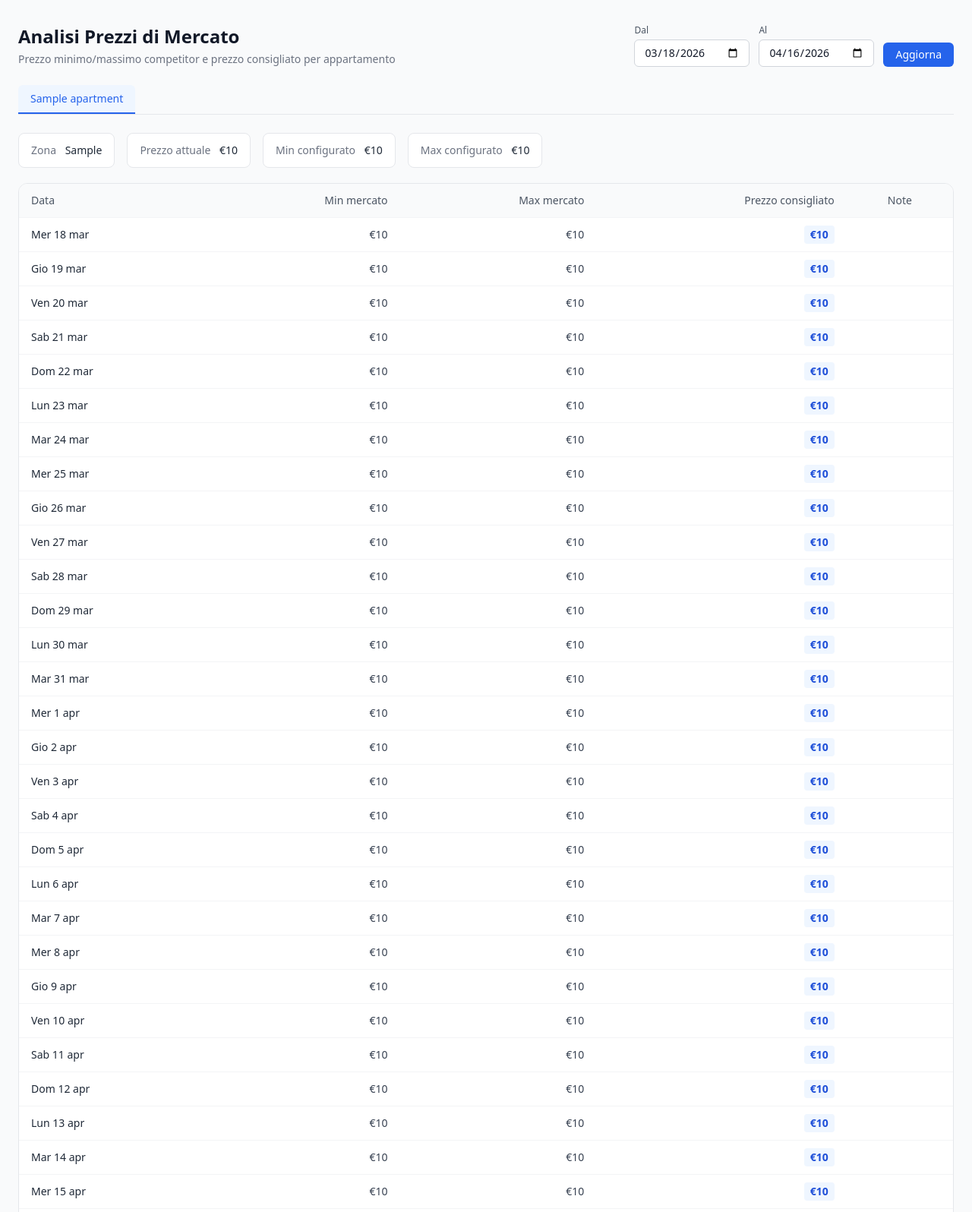
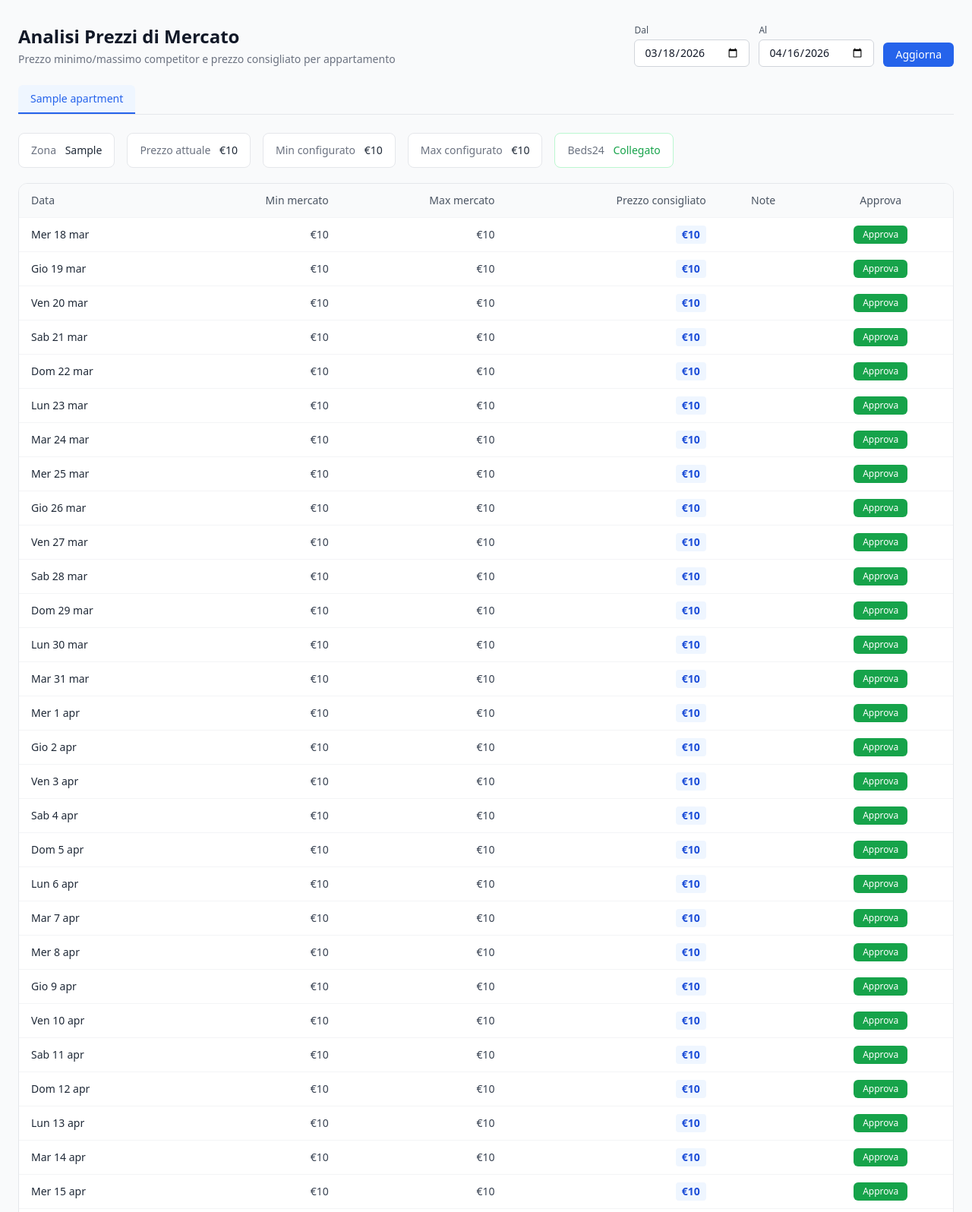
Before and after one commit to Cc160591/Gestione-affitti-brevi, a FastAPI app: page /pricing-analysis in a window 1280 px wide. Shown: the part 53-1649 px from the top of the page at 76% size. Run offline with FastAPI, Linux system fonts and the light colour scheme; tables that the repository leaves empty hold one stand-in row (values such as "Sample post"); some libraries are stand-ins or nearby versions.

Commit message:
Add approve button and Beds24 apply endpoint
- POST /api/pricing/apply: applies suggested price to Beds24 (→ Airbnb)
  for a given apartment + date, saves to price_history (was_autonomous=False)
- GET /api/pricing now includes beds24_id per apartment
- Pricing analysis page: Approva column with per-row state (idle →
  loading → applied/error), beds24 status badge, warning if not configured

Co-Authored-By: Claude Sonnet 4.6 <noreply@anthropic.com>

```diff
--- a/frontend/templates/pricing_analysis.html
+++ b/frontend/templates/pricing_analysis.html
@@ -44,7 +44,7 @@
     </div>
   </div>
 
-  <!-- Stato caricamento / errore -->
+  <!-- Stato caricamento / errore globale -->
   <div x-show="loading" class="flex justify-center py-16">
     <svg class="animate-spin h-8 w-8 text-blue-500" xmlns="http://www.w3.org/2000/svg" fill="none" viewBox="0 0 24 24">
       <circle class="opacity-25" cx="12" cy="12" r="10" stroke="currentColor" stroke-width="4"></circle>
@@ -92,6 +92,20 @@
             <span class="text-gray-500">Max configurato</span>
             <span class="ml-2 font-medium text-gray-800" x-text="'€' + apt.max_price"></span>
           </div>
+          <!-- Badge beds24 -->
+          <div class="bg-white rounded-lg border px-4 py-3 text-sm"
+               :class="apt.has_beds24 ? 'border-green-200' : 'border-orange-200'">
+            <span class="text-gray-500">Beds24</span>
+            <span class="ml-2 font-medium"
+                  :class="apt.has_beds24 ? 'text-green-600' : 'text-orange-500'"
+                  x-text="apt.has_beds24 ? 'Collegato' : 'Non configurato'"></span>
+          </div>
+        </div>
+
+        <!-- Avviso beds24 non configurato -->
+        <div x-show="!apt.has_beds24"
+             class="mb-4 bg-orange-50 border border-orange-200 text-orange-700 rounded-lg px-4 py-3 text-sm">
+          Beds24 non configurato per questo appartamento. Imposta il <strong>beds24_id</strong> nella pagina appartamento per abilitare l'approvazione.
         </div>
 
         <!-- Tabella prezzi -->
@@ -105,6 +119,7 @@
                   <th class="text-right px-4 py-3 font-medium text-gray-600">Max mercato</th>
                   <th class="text-right px-4 py-3 font-medium text-gray-600">Prezzo consigliato</th>
                   <th class="px-4 py-3 font-medium text-gray-600">Note</th>
+                  <th class="px-4 py-3 font-medium text-gray-600 text-center">Approva</th>
                 </tr>
               </thead>
               <tbody class="divide-y divide-gray-100">
@@ -141,10 +156,53 @@
                     <!-- Note eventi -->
                     <td class="px-4 py-2.5 text-xs text-amber-700">
                       <template x-if="row.has_event">
-                        <span>
-                          🎯 <span x-text="row.events.join(', ')"></span>
-                        </span>
+                        <span>🎯 <span x-text="row.events.join(', ')"></span></span>
                       </template>
+                    </td>
+
+                    <!-- Bottone Approva -->
+                    <td class="px-4 py-2.5 text-center">
+
+                      <!-- Non applicabile: niente prezzo o no beds24 -->
+                      <span
+                        x-show="row.suggested_price === null || !apt.has_beds24"
+                        class="text-gray-300 text-xs">—</span>
+
+                      <!-- Stato idle: mostra bottone -->
+                      <button
+                        x-show="row.suggested_price !== null && apt.has_beds24 && row._status === 'idle'"
+                        @click="applyPrice(apt, row)"
+                        class="bg-green-600 hover:bg-green-700 text-white text-xs font-medium px-3 py-1 rounded-md transition"
+                      >
+                        Approva
+                      </button>
+
+                      <!-- Stato loading: spinner -->
+                      <span x-show="row._status === 'loading'">
+                        <svg class="animate-spin h-4 w-4 text-blue-500 inline" xmlns="http://www.w3.org/2000/svg" fill="none" viewBox="0 0 24 24">
+                          <circle class="opacity-25" cx="12" cy="12" r="10" stroke="currentColor" stroke-width="4"></circle>
+                          <path class="opacity-75" fill="currentColor" d="M4 12a8 8 0 018-8v8H4z"></path>
+                        </svg>
+                      </span>
+
+                      <!-- Stato applied: checkmark -->
+                      <span
+                        x-show="row._status === 'applied'"
+                        class="inline-flex items-center gap-1 text-green-600 text-xs font-medium"
+                      >
+                        <svg class="h-4 w-4" fill="none" viewBox="0 0 24 24" stroke="currentColor" stroke-width="2.5">
+                          <path stroke-linecap="round" stroke-linejoin="round" d="M5 13l4 4L19 7"/>
+                        </svg>
+                        Applicato
+                      </span>
+
+                      <!-- Stato error: messaggio -->
+                      <span
+                        x-show="row._status === 'error'"
+                        class="text-red-500 text-xs"
+                        x-text="row._error || 'Errore'"
+                      ></span>
+
                     </td>
                   </tr>
                 </template>
@@ -209,12 +267,45 @@ function pricingAnalysis() {
         );
         if (!res.ok) throw new Error(`Errore server: ${res.status}`);
         const data = await res.json();
-        this.apartments = data.apartments;
+        // Aggiunge stato per ogni riga e flag beds24
+        this.apartments = data.apartments.map(apt => ({
+          ...apt,
+          has_beds24: !!apt.beds24_id,
+          dates: apt.dates.map(row => ({ ...row, _status: 'idle', _error: null })),
+        }));
         this.activeTab = 0;
       } catch (e) {
         this.error = e.message;
       } finally {
         this.loading = false;
+      }
+    },
+
+    async applyPrice(apt, row) {
+      row._status = 'loading';
+      row._error = null;
+      try {
+        const res = await fetch('/api/pricing/apply', {
+          method: 'POST',
+          headers: { 'Content-Type': 'application/json' },
+          body: JSON.stringify({
+            apartment_id: apt.id,
+            date: row.date,
+            price: row.suggested_price,
+            market_min: row.market_min,
+            market_max: row.market_max,
+          }),
+        });
+        const body = await res.json();
+        if (!res.ok) {
+          row._status = 'error';
+          row._error = body.detail || `Errore ${res.status}`;
+        } else {
+          row._status = 'applied';
+        }
+      } catch (e) {
+        row._status = 'error';
+        row._error = e.message;
       }
     },
 
```
Also changed, not shown: backend/api/pricing.py (+68 -1 lines).
